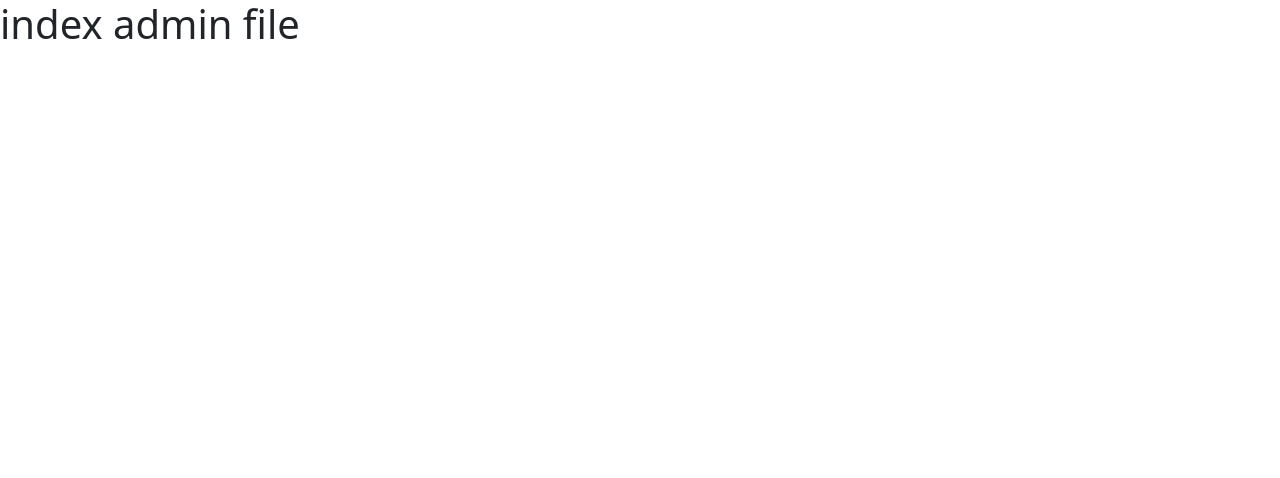
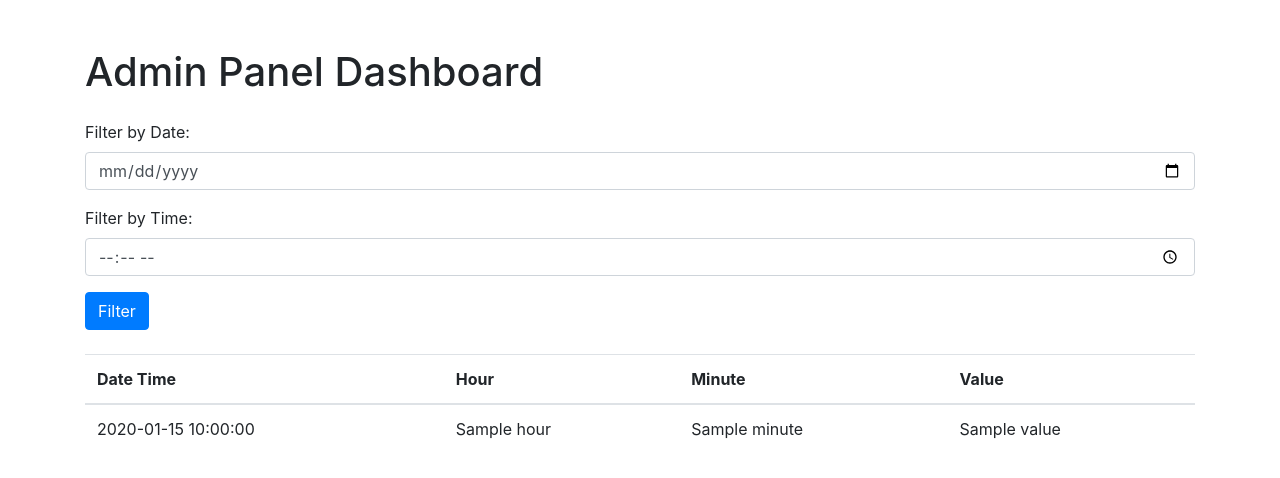
Before and after one commit to Priyobrota93/Admin_dashboard, a Flask app: template templates/admin/index.html in a window 1280 px wide. Shown: the top 478 px of the page. Run offline with Flask 3, Linux system fonts and the light colour scheme; the template is opened without the code that fills it: most values are stand-ins (such as "Sample title", 1, 10 or a date in 2020); some libraries are stand-ins or nearby versions.

Commit message:
viewing minutes data and hourly data in dashboard

```diff
--- a/main.py
+++ b/main.py
@@ -1,25 +1,65 @@
-from flask import Flask,render_template
+# from flask import Flask,render_template
 
-app = Flask(__name__)
+# app = Flask(__name__)
 
-#main index file
-@app.route('/')
-def index():
-    return render_template('index.html', title="")
+# #main index file
+# @app.route('/')
+# def index():
+#     return render_template('index.html', title="")
 
-#admin login
-@app.route('/admin/')
-def adminIndex():
-    return render_template('admin/index.html', title="Admin Login")
+# #admin login
+# @app.route('/admin/')
+# def adminIndex():
+#     return render_template('admin/index.html', title="Admin Login")
 
-#-------------user area------------
+# #-------------user area------------
 
-#main index file
-@app.route('/user/')
-def userIndex():
-    return render_template('user/index.html', title="user login")
+# #main index file
+# @app.route('/user/')
+# def userIndex():
+#     return render_template('user/index.html', title="user login")
 
 
 
+# if __name__ == '__main__':
+#     app.run(debug=True)
+
+from flask import Flask, render_template, request
+from flask_bootstrap import Bootstrap
+import random
+from datetime import datetime, timedelta
+
+app = Flask(__name__)
+Bootstrap(app)
+
+# Generate random data
+def generate_data():
+    data = []
+    now = datetime.now()
+    for i in range(60):
+        data.append({
+            'datetime': now.strftime("%Y-%m-%d %H:%M:%S"),
+            'hour': now.strftime("%Y-%m-%d %H"),
+            'minute': now.strftime("%Y-%m-%d %H:%M"),
+            'value': random.randint(0, 100)
+        })
+        now -= timedelta(seconds=60)
+    return data
+
+@app.route('/')
+def dashboard():
+    data = generate_data()
+    return render_template('admin/dashboard.html', data=data)
+
+@app.route('/filter', methods=['POST'])
+def filter_data():
+    date_filter = request.form.get('date_filter')
+    time_filter = request.form.get('time_filter')
+    # Perform filtering based on date and time
+    # Example: You can filter the data list based on the date_filter and time_filter
+    # filtered_data = ...
+    # return render_template('dashboard.html', data=filtered_data)
+    return 'Filtering not implemented yet'
+
 if __name__ == '__main__':
     app.run(debug=True)
--- a/templates/admin/dashboard.html
+++ b/templates/admin/dashboard.html
@@ -0,0 +1,45 @@
+<!DOCTYPE html>
+<html lang="en">
+<head>
+    <meta charset="UTF-8">
+    <meta name="viewport" content="width=device-width, initial-scale=1.0">
+    <title>Admin Panel Dashboard</title>
+    <link href="https://stackpath.bootstrapcdn.com/bootstrap/4.5.2/css/bootstrap.min.css" rel="stylesheet">
+</head>
+<body>
+    <div class="container mt-5">
+        <h1 class="mb-4">Admin Panel Dashboard</h1>
+        <form action="/filter" method="post">
+            <div class="form-group">
+                <label for="date_filter">Filter by Date:</label>
+                <input type="date" class="form-control" id="date_filter" name="date_filter">
+            </div>
+            <div class="form-group">
+                <label for="time_filter">Filter by Time:</label>
+                <input type="time" class="form-control" id="time_filter" name="time_filter">
+            </div>
+            <button type="submit" class="btn btn-primary">Filter</button>
+        </form>
+        <table class="table mt-4">
+            <thead>
+                <tr>
+                    <th>Date Time</th>
+                    <th>Hour</th>
+                    <th>Minute</th>
+                    <th>Value</th>
+                </tr>
+            </thead>
+            <tbody>
+                {% for row in data %}
+                <tr>
+                    <td>{{ row.datetime }}</td>
+                    <td>{{ row.hour }}</td>
+                    <td>{{ row.minute }}</td>
+                    <td>{{ row.value }}</td>
+                </tr>
+                {% endfor %}
+            </tbody>
+        </table>
+    </div>
+</body>
+</html>
--- a/templates/admin/index.html
+++ b/templates/admin/index.html
@@ -1,5 +1,5 @@
-{% extends "admin/layout.html"%}
+{% extends "admin/dashboard.html"%}
 
-{% block content %}
+<!-- {% block content %}
 <h1>index admin file</h1>
-{% endblock content %}
+{% endblock content %} -->
```
